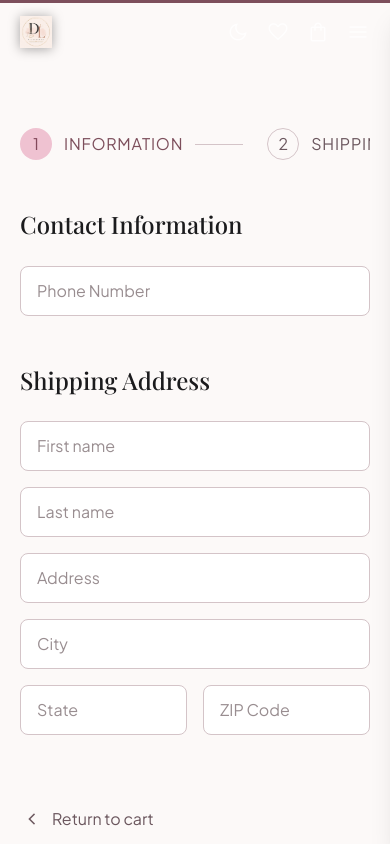
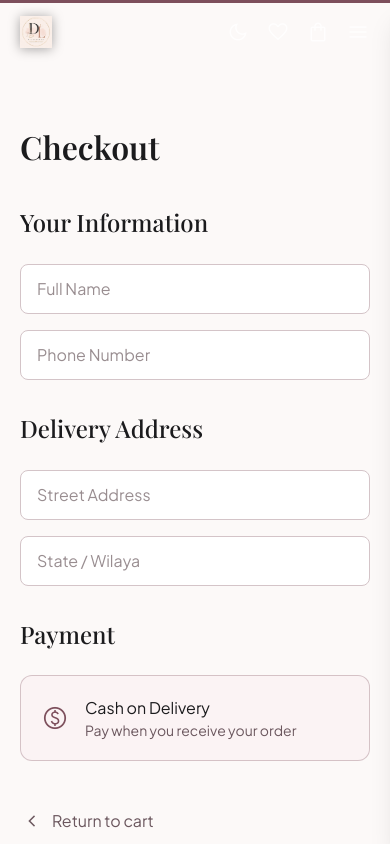
Before and after one commit to aouadimoncef20-netizen/dl-accessories-, a React (Create React App) app: page /checkout in a window 390 px wide. Shown: the top 844 px of the page. Built offline with nearby package versions, Linux system fonts and the light colour scheme; a web font is replaced by a local one.

Commit message:
simplify checkout to name, phone, address, cash on delivery

```diff
--- a/src/Pages/Checkout.jsx
+++ b/src/Pages/Checkout.jsx
@@ -9,19 +9,14 @@ function Checkout() {
   const items = useCartStore((s) => s.items);
   const subtotal = useCartStore((s) => s.subtotal());
   const clearCart = useCartStore((s) => s.clearCart);
-  const [step, setStep] = useState(1);
   const [errors, setErrors] = useState({});
   const [submitting, setSubmitting] = useState(false);
 
   const [form, setForm] = useState({
+    fullName: "",
     phone: "",
-    firstName: "",
-    lastName: "",
     address: "",
-    city: "",
     state: "",
-    zip: "",
-    shipping: "standard",
   });
 
   const handleChange = (e) => {
@@ -30,309 +25,120 @@ function Checkout() {
     setErrors((prev) => ({ ...prev, [name]: "" }));
   };
 
-  const validateStep1 = () => {
+  const validate = () => {
     const errs = {};
+    if (!form.fullName.trim()) errs.fullName = "Full name is required";
     if (!form.phone.trim()) errs.phone = "Phone number is required";
-    if (!form.firstName.trim()) errs.firstName = "First name is required";
-    if (!form.lastName.trim()) errs.lastName = "Last name is required";
     if (!form.address.trim()) errs.address = "Address is required";
-    if (!form.city.trim()) errs.city = "City is required";
     if (!form.state.trim()) errs.state = "State is required";
-    if (!form.zip.trim()) errs.zip = "ZIP code is required";
     setErrors(errs);
     return Object.keys(errs).length === 0;
   };
 
   const handleSubmit = async (e) => {
     e.preventDefault();
-    if (step === 1) {
-      if (validateStep1()) setStep(2);
-    } else if (step === 2) {
-      setStep(3);
-    } else {
+    if (!validate()) return;
+
     setSubmitting(true);
-      // Simulate payment processing
     await new Promise((resolve) => setTimeout(resolve, 1500));
     setSubmitting(false);
     clearCart();
-      navigate("/order-confirmed", {
-        state: {
-          form,
-          shipping: form.shipping === "express" ? 15 : 0,
-        },
-      });
-    }
+    navigate("/order-confirmed", { state: { form } });
   };
 
-  const shippingCost = form.shipping === "express" ? 15 : 0;
-  const tax = subtotal * 0.08;
-  const total = subtotal + shippingCost + tax;
+  const shippingCost = 0;
+  const total = subtotal + shippingCost;
 
   return (
     <main className="pt-32 pb-section-gap px-margin-mobile md:px-margin-desktop max-w-container-max mx-auto">
-      <SEO title="Checkout" description="Complete your purchase securely." />
-      {/* Progress Breadcrumbs */}
-      <nav className="flex items-center justify-start space-x-6 mb-12 overflow-x-auto whitespace-nowrap">
-        {[
-          { num: 1, label: "Information" },
-          { num: 2, label: "Shipping" },
-          { num: 3, label: "Payment" },
-        ].map((s) => (
-          <div key={s.num} className="flex items-center gap-3">
-            <span
-              className={`w-8 h-8 rounded-full flex items-center justify-center font-label-md ${
-                step >= s.num
-                  ? "bg-primary-container text-on-primary-container"
-                  : "border border-outline-variant text-secondary"
-              }`}
-            >
-              {step > s.num ? (
-                <span className="material-symbols-outlined text-sm">check</span>
-              ) : (
-                s.num
-              )}
-            </span>
-            <span
-              className={`font-label-md uppercase tracking-wider ${
-                step >= s.num ? "text-primary" : "text-secondary"
-              }`}
-            >
-              {s.label}
-            </span>
-            {s.num < 3 && <div className="w-12 h-px bg-outline-variant" />}
-          </div>
-        ))}
-      </nav>
+      <SEO title="Checkout" description="Complete your purchase." />
+
+      <h1 className="font-display-lg text-display-lg-mobile md:text-display-lg mb-10">
+        Checkout
+      </h1>
 
       <form onSubmit={handleSubmit}>
         <div className="grid grid-cols-1 lg:grid-cols-12 gap-gutter items-start">
           {/* Left: Form */}
-          <div className="lg:col-span-7 space-y-12">
-            {step === 1 && (
-              <>
+          <div className="lg:col-span-7 space-y-8">
             {/* Contact Information */}
             <section>
-                  <div className="flex justify-between items-baseline mb-6">
-                    <h2 className="font-headline-sm text-headline-sm text-on-surface">
-                      Contact Information
+              <h2 className="font-headline-sm text-headline-sm text-on-surface mb-6">
+                Your Information
               </h2>
+              <div className="space-y-4">
+                <div>
+                  <input
+                    name="fullName"
+                    value={form.fullName}
+                    onChange={handleChange}
+                    className={`w-full form-input font-body-md ${errors.fullName ? "border-error" : ""}`}
+                    placeholder="Full Name"
+                    type="text"
+                  />
+                  {errors.fullName && <p className="text-error text-sm mt-1">{errors.fullName}</p>}
                 </div>
-                  <div className="space-y-4">
+                <div>
                   <input
                     name="phone"
                     value={form.phone}
                     onChange={handleChange}
-                      className={`w-full form-input font-body-md ${
-                        errors.phone ? "border-error focus:border-error focus:ring-error/20" : ""
-                      }`}
+                    className={`w-full form-input font-body-md ${errors.phone ? "border-error" : ""}`}
                     placeholder="Phone Number"
                     type="tel"
                   />
-                    {errors.phone && (
-                      <p className="text-error text-label-sm mt-1">{errors.phone}</p>
-                    )}
+                  {errors.phone && <p className="text-error text-sm mt-1">{errors.phone}</p>}
+                </div>
               </div>
             </section>
 
-                {/* Shipping Address */}
+            {/* Delivery Address */}
             <section>
               <h2 className="font-headline-sm text-headline-sm text-on-surface mb-6">
-                    Shipping Address
+                Delivery Address
               </h2>
-                  <div className="grid grid-cols-1 md:grid-cols-2 gap-4">
+              <div className="space-y-4">
                 <div>
-                      <input
-                        name="firstName"
-                        value={form.firstName}
-                        onChange={handleChange}
-                        className={`form-input font-body-md w-full ${
-                          errors.firstName ? "border-error" : ""
-                        }`}
-                        placeholder="First name"
-                        type="text"
-                      />
-                      {errors.firstName && (
-                        <p className="text-error text-label-sm mt-1">{errors.firstName}</p>
-                      )}
-                    </div>
-                    <div>
-                      <input
-                        name="lastName"
-                        value={form.lastName}
-                        onChange={handleChange}
-                        className={`form-input font-body-md w-full ${
-                          errors.lastName ? "border-error" : ""
-                        }`}
-                        placeholder="Last name"
-                        type="text"
-                      />
-                      {errors.lastName && (
-                        <p className="text-error text-label-sm mt-1">{errors.lastName}</p>
-                      )}
-                    </div>
-                    <div className="md:col-span-2">
                   <input
                     name="address"
                     value={form.address}
                     onChange={handleChange}
-                        className={`form-input font-body-md w-full ${
-                          errors.address ? "border-error" : ""
-                        }`}
-                        placeholder="Address"
+                    className={`w-full form-input font-body-md ${errors.address ? "border-error" : ""}`}
+                    placeholder="Street Address"
                     type="text"
                   />
-                      {errors.address && (
-                        <p className="text-error text-label-sm mt-1">{errors.address}</p>
-                      )}
+                  {errors.address && <p className="text-error text-sm mt-1">{errors.address}</p>}
                 </div>
-                    <div>
-                      <input
-                        name="city"
-                        value={form.city}
-                        onChange={handleChange}
-                        className={`form-input font-body-md w-full ${
-                          errors.city ? "border-error" : ""
-                        }`}
-                        placeholder="City"
-                        type="text"
-                      />
-                      {errors.city && (
-                        <p className="text-error text-label-sm mt-1">{errors.city}</p>
-                      )}
-                    </div>
-                    <div className="grid grid-cols-2 gap-4">
                 <div>
                   <input
                     name="state"
                     value={form.state}
                     onChange={handleChange}
-                          className={`form-input font-body-md w-full ${
-                            errors.state ? "border-error" : ""
-                          }`}
-                          placeholder="State"
+                    className={`w-full form-input font-body-md ${errors.state ? "border-error" : ""}`}
+                    placeholder="State / Wilaya"
                     type="text"
                   />
-                        {errors.state && (
-                          <p className="text-error text-label-sm mt-1">{errors.state}</p>
-                        )}
-                      </div>
-                      <div>
-                        <input
-                          name="zip"
-                          value={form.zip}
-                          onChange={handleChange}
-                          className={`form-input font-body-md w-full ${
-                            errors.zip ? "border-error" : ""
-                          }`}
-                          placeholder="ZIP Code"
-                          type="text"
-                        />
-                        {errors.zip && (
-                          <p className="text-error text-label-sm mt-1">{errors.zip}</p>
-                        )}
-                      </div>
+                  {errors.state && <p className="text-error text-sm mt-1">{errors.state}</p>}
                 </div>
               </div>
             </section>
-              </>
-            )}
 
-            {step === 2 && (
-              <section>
-                <h2 className="font-headline-sm text-headline-sm text-on-surface mb-6">
-                  Shipping Method
-                </h2>
-                <div className="space-y-3">
-                  <label className={`flex items-center gap-4 p-4 border rounded-xl cursor-pointer transition-colors ${
-                    form.shipping === "standard"
-                      ? "border-primary/30 bg-primary-container/10"
-                      : "border-outline-variant/30 hover:border-primary/20"
-                  }`}>
-                    <input
-                      type="radio"
-                      name="shipping"
-                      value="standard"
-                      checked={form.shipping === "standard"}
-                      onChange={handleChange}
-                      className="accent-primary"
-                    />
-                    <div className="flex-grow">
-                      <p className="font-label-md text-on-surface">Standard Shipping</p>
-                      <p className="text-label-sm text-secondary">5-7 business days • Free</p>
-                    </div>
-                  </label>
-                  <label className={`flex items-center gap-4 p-4 border rounded-xl cursor-pointer transition-colors ${
-                    form.shipping === "express"
-                      ? "border-primary/30 bg-primary-container/10"
-                      : "border-outline-variant/30 hover:border-primary/20"
-                  }`}>
-                    <input
-                      type="radio"
-                      name="shipping"
-                      value="express"
-                      checked={form.shipping === "express"}
-                      onChange={handleChange}
-                      className="accent-primary"
-                    />
-                    <div className="flex-grow">
-                      <p className="font-label-md text-on-surface">Express Shipping</p>
-                      <p className="text-label-sm text-secondary">2-3 business days • $15.00</p>
-                    </div>
-                  </label>
-                </div>
-              </section>
-            )}
-
-            {step === 3 && (
+            {/* Payment */}
             <section>
               <h2 className="font-headline-sm text-headline-sm text-on-surface mb-6">
                 Payment
               </h2>
-                <div className="border border-outline-variant/30 rounded-xl p-6 bg-surface-container-low">
-                  <p className="font-body-md text-secondary mb-4">
-                    This is a demo checkout. Click "Complete Purchase" to simulate payment.
-                  </p>
-                  <div className="space-y-4">
-                    <input
-                      className="w-full form-input font-body-md"
-                      placeholder="Card number"
-                      type="text"
-                      defaultValue="4242 4242 4242 4242"
-                      readOnly
-                    />
-                    <div className="grid grid-cols-2 gap-4">
-                      <input
-                        className="form-input font-body-md"
-                        placeholder="MM/YY"
-                        type="text"
-                        defaultValue="12/28"
-                        readOnly
-                      />
-                      <input
-                        className="form-input font-body-md"
-                        placeholder="CVC"
-                        type="text"
-                        defaultValue="123"
-                        readOnly
-                      />
-                    </div>
+              <div className="flex items-center gap-4 p-5 border border-primary/30 bg-primary-container/10 rounded-xl">
+                <span className="material-symbols-outlined text-primary text-[28px]">paid</span>
+                <div>
+                  <p className="font-label-md text-on-surface">Cash on Delivery</p>
+                  <p className="text-sm text-secondary">Pay when you receive your order</p>
                 </div>
               </div>
             </section>
-            )}
 
             {/* Navigation buttons */}
-            <div className="flex flex-col md:flex-row md:items-center justify-between gap-6 pt-6">
-              {step > 1 ? (
-                <button
-                  type="button"
-                  onClick={() => setStep((s) => s - 1)}
-                  className="flex items-center gap-2 text-secondary hover:text-primary transition-colors"
-                >
-                  <span className="material-symbols-outlined">chevron_left</span>
-                  Back
-                </button>
-              ) : (
+            <div className="flex flex-col md:flex-row md:items-center justify-between gap-6 pt-4">
               <Link
                 to="/cart"
                 className="flex items-center gap-2 text-secondary hover:text-primary transition-colors"
@@ -340,7 +146,6 @@ function Checkout() {
                 <span className="material-symbols-outlined">chevron_left</span>
                 Return to cart
               </Link>
-              )}
               <button
                 type="submit"
                 disabled={submitting}
@@ -351,10 +156,8 @@ function Checkout() {
                     <div className="w-5 h-5 border-2 border-on-primary-container border-t-transparent rounded-full animate-spin" />
                     Processing...
                   </>
-                ) : step === 3 ? (
-                  "Complete Purchase"
                 ) : (
-                  "Continue"
+                  "Place Order"
                 )}
               </button>
             </div>
@@ -396,19 +199,18 @@ function Checkout() {
                 </div>
                 <div className="flex justify-between items-center text-body-md">
                   <span className="text-secondary">Shipping</span>
-                  <span className="text-on-surface">{shippingCost === 0 ? "Free" : formatDZD(shippingCost)}</span>
+                  <span className="text-on-surface">Free</span>
                 </div>
                 <div className="flex justify-between items-center pt-6 mt-4 border-t border-outline-variant/50">
                   <span className="font-headline-sm text-headline-sm">Total</span>
                   <div className="text-right">
-                    <span className="text-secondary text-sm block mb-1">USD</span>
+                    <span className="text-secondary text-sm block mb-1">DZD</span>
                     <span className="font-display-lg text-[32px] text-primary">{formatDZD(total)}</span>
                   </div>
                 </div>
               </div>
               <div className="mt-12 flex items-center justify-center gap-8 opacity-40">
                 <span className="material-symbols-outlined text-[32px]">verified_user</span>
-                <span className="material-symbols-outlined text-[32px]">security</span>
                 <span className="material-symbols-outlined text-[32px]">local_shipping</span>
               </div>
             </div>
--- a/src/Pages/OrderConfirmed.jsx
+++ b/src/Pages/OrderConfirmed.jsx
@@ -32,7 +32,7 @@ function OrderConfirmed() {
         Order Confirmed!
       </h1>
       <p className="font-body-lg text-secondary max-w-lg mx-auto mb-4">
-        Thank you for your purchase. You'll receive a confirmation email shortly.
+        Thank you for your purchase. We'll contact you shortly to confirm delivery.
       </p>
 
       {/* Order ID card */}
@@ -43,14 +43,14 @@ function OrderConfirmed() {
 
       {/* Order details */}
       <div className="max-w-lg mx-auto text-left bg-surface-container-low rounded-2xl p-8 soft-glow mb-12">
-        <h2 className="font-headline-sm text-headline-sm mb-6">Shipping Details</h2>
+        <h2 className="font-headline-sm text-headline-sm mb-6">Delivery Details</h2>
         <div className="space-y-2 font-body-md text-secondary">
-          <p>{order.form.firstName} {order.form.lastName}</p>
+          <p>{order.form.fullName}</p>
           <p>{order.form.address}</p>
-          <p>{order.form.city}, {order.form.state} {order.form.zip}</p>
+          <p>{order.form.state}</p>
           <p className="pt-4">{order.form.phone}</p>
-          <p className="pt-2 font-label-sm uppercase tracking-widest">
-            {order.shipping === 0 ? "Standard Shipping" : "Express Shipping"}
+          <p className="pt-2 font-label-sm uppercase tracking-widest text-primary">
+            Cash on Delivery
           </p>
         </div>
       </div>
```
Lines whose indentation alone changed are shown as unchanged.
